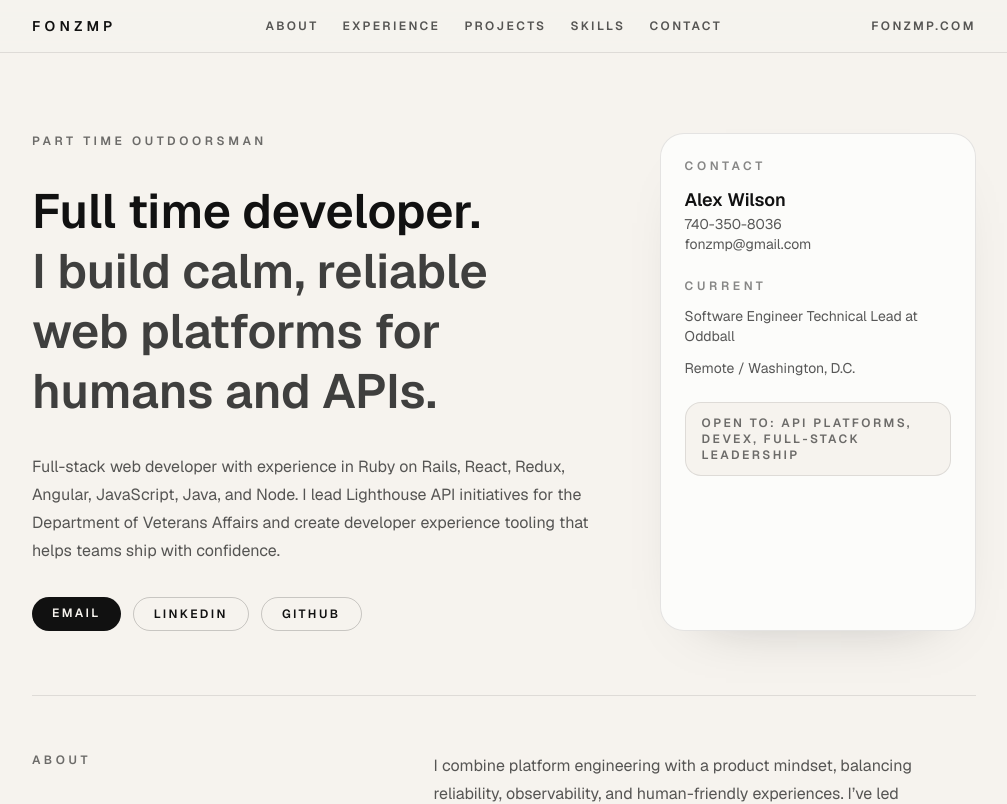
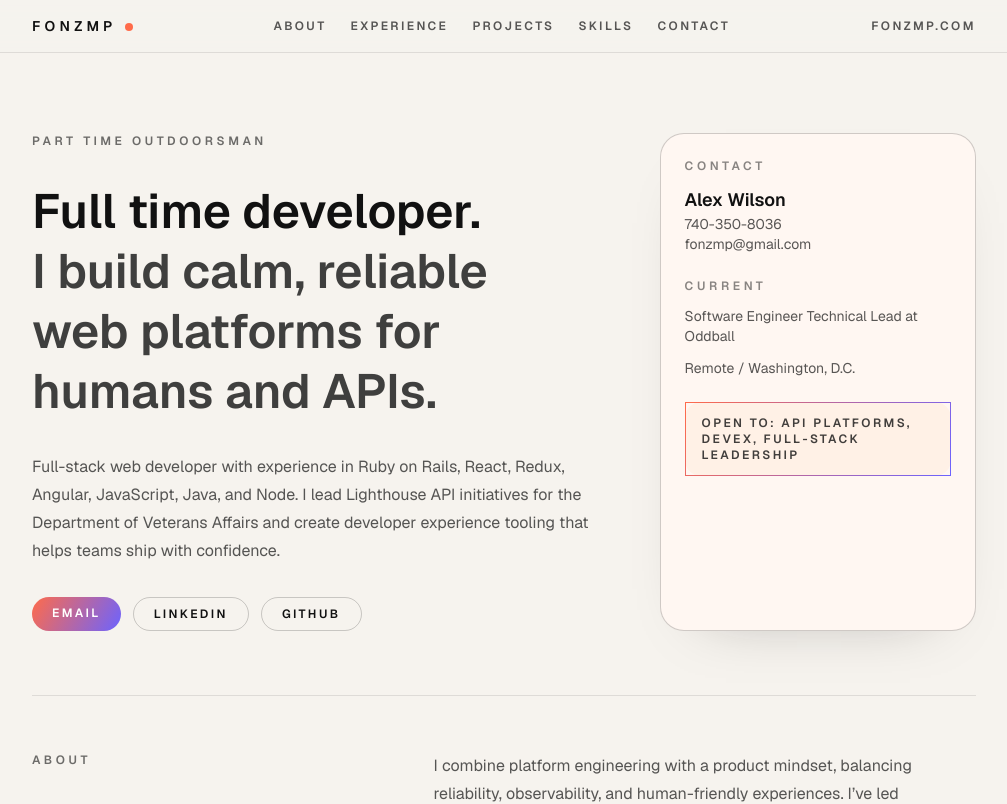
Before and after one commit to FonzMP/fonzmp-website, a Next.js app: page / in a window 1280 px wide. Shown: the top 804 px of the page, without its empty margins (136-1143 px from the left). Built offline with nearby package versions, Linux system fonts and the light colour scheme.

Commit message:
add a bit more pizzazz

```diff
--- a/app/globals.css
+++ b/app/globals.css
@@ -5,6 +5,13 @@
   --foreground: #111111;
   --sand: #f6f3ee;
   --ink: #111111;
+  --accent: #ff6b4a;
+  --accent-2: #6c63ff;
+  --accent-3: #2dd4bf;
+  --accent-soft: #fff0eb;
+  --card: #fff7f2;
+  --card-strong: #fff1e6;
+  --border-strong: rgba(17, 17, 17, 0.2);
 }
 
 @theme inline {
@@ -12,6 +19,12 @@
   --color-foreground: var(--foreground);
   --color-sand: var(--sand);
   --color-ink: var(--ink);
+  --color-accent: var(--accent);
+  --color-accent-2: var(--accent-2);
+  --color-accent-3: var(--accent-3);
+  --color-accent-soft: var(--accent-soft);
+  --color-card: var(--card);
+  --color-card-strong: var(--card-strong);
   --font-sans: var(--font-geist-sans);
   --font-mono: var(--font-geist-mono);
 }
@@ -22,6 +35,13 @@
     --foreground: #ededed;
     --sand: #0a0a0a;
     --ink: #ededed;
+    --accent: #ff7a59;
+    --accent-2: #8b7bff;
+    --accent-3: #5eead4;
+    --accent-soft: #1a1412;
+    --card: #121212;
+    --card-strong: #1a1a1a;
+    --border-strong: rgba(237, 237, 237, 0.2);
   }
 }
 
@@ -29,6 +49,14 @@ body {
   background: var(--background);
   color: var(--foreground);
   font-family: var(--font-geist-sans), Arial, Helvetica, sans-serif;
+  background-image: radial-gradient(
+      circle at 15% 15%,
+      rgba(255, 107, 74, 0.15),
+      transparent 45%
+    ),
+    radial-gradient(circle at 80% 10%, rgba(108, 99, 255, 0.15), transparent 40%),
+    radial-gradient(circle at 75% 85%, rgba(45, 212, 191, 0.2), transparent 45%);
+  background-attachment: fixed;
 }
 
 ::selection {
@@ -39,3 +67,11 @@ body {
 .shadow-soft {
   box-shadow: 0 24px 60px -45px rgba(17, 17, 17, 0.35);
 }
+
+.accent-gradient {
+  background: linear-gradient(120deg, var(--accent), var(--accent-2));
+}
+
+.accent-border {
+  border-image: linear-gradient(120deg, var(--accent), var(--accent-2)) 1;
+}
--- a/app/page.tsx
+++ b/app/page.tsx
@@ -1,9 +1,12 @@
 export default function Home() {
   return (
     <div className="min-h-screen bg-sand text-ink">
-      <header className="sticky top-0 z-40 border-b border-ink/10 bg-sand/80 backdrop-blur">
+      <header className="sticky top-0 z-40 border-b border-ink/10 bg-sand/70 backdrop-blur">
         <div className="mx-auto flex w-full max-w-5xl items-center justify-between px-6 py-4 sm:px-10">
-          <span className="text-sm font-semibold tracking-[0.3em]">FONZMP</span>
+          <span className="text-sm font-semibold tracking-[0.3em]">
+            FONZMP
+            <span className="ml-2 inline-flex h-2 w-2 rounded-full bg-accent align-middle" />
+          </span>
           <nav className="hidden items-center gap-6 text-xs font-semibold uppercase tracking-[0.2em] text-ink/70 sm:flex">
             <a className="transition hover:text-ink" href="#about">
               About
@@ -22,7 +25,7 @@ export default function Home() {
             </a>
           </nav>
           <a
-            className="text-xs font-semibold uppercase tracking-[0.2em] text-ink/70 transition hover:text-ink"
+            className="text-xs font-semibold uppercase tracking-[0.2em] text-ink/70 transition hover:text-accent"
             href="https://fonzmp.com"
             target="_blank"
             rel="noreferrer"
@@ -52,13 +55,13 @@ export default function Home() {
             </p>
             <div className="flex flex-wrap gap-3">
               <a
-                className="rounded-full bg-ink px-5 py-2 text-xs font-semibold uppercase tracking-[0.2em] text-sand transition hover:bg-ink/90"
+                className="accent-gradient rounded-full px-5 py-2 text-xs font-semibold uppercase tracking-[0.2em] text-white shadow-soft transition hover:opacity-90"
                 href="mailto:fonzmp@gmail.com"
               >
                 Email
               </a>
               <a
-                className="rounded-full border border-ink/20 px-5 py-2 text-xs font-semibold uppercase tracking-[0.2em] text-ink transition hover:border-ink/40"
+                className="rounded-full border border-ink/20 px-5 py-2 text-xs font-semibold uppercase tracking-[0.2em] text-ink transition hover:border-accent hover:text-accent"
                 href="https://www.linkedin.com/in/alexander-k-wilson"
                 target="_blank"
                 rel="noreferrer"
@@ -66,7 +69,7 @@ export default function Home() {
                 LinkedIn
               </a>
               <a
-                className="rounded-full border border-ink/20 px-5 py-2 text-xs font-semibold uppercase tracking-[0.2em] text-ink transition hover:border-ink/40"
+                className="rounded-full border border-ink/20 px-5 py-2 text-xs font-semibold uppercase tracking-[0.2em] text-ink transition hover:border-accent-2 hover:text-accent-2"
                 href="https://github.com/fonzmp"
                 target="_blank"
                 rel="noreferrer"
@@ -75,7 +78,7 @@ export default function Home() {
               </a>
             </div>
           </div>
-          <div className="space-y-6 rounded-3xl border border-ink/10 bg-white/70 p-6 shadow-soft">
+          <div className="space-y-6 rounded-3xl border border-ink/20 bg-card p-6 shadow-soft">
             <div>
               <p className="text-xs font-semibold uppercase tracking-[0.3em] text-ink/50">
                 Contact
@@ -93,7 +96,7 @@ export default function Home() {
               </p>
               <p className="text-sm text-ink/70">Remote / Washington, D.C.</p>
             </div>
-            <div className="rounded-2xl border border-ink/10 bg-sand px-4 py-3 text-xs font-semibold uppercase tracking-[0.2em] text-ink/60">
+            <div className="accent-border rounded-2xl border border-border-strong bg-card-strong px-4 py-3 text-xs font-semibold uppercase tracking-[0.2em] text-ink/80">
               Open to: API platforms, DevEx, full-stack leadership
             </div>
           </div>
@@ -220,7 +223,7 @@ export default function Home() {
               Technical Projects
             </p>
             <div className="space-y-6">
-              <div className="rounded-3xl border border-ink/10 bg-white/70 p-6 shadow-soft">
+              <div className="rounded-3xl border border-ink/20 bg-card p-6 shadow-soft">
                 <h3 className="text-lg font-semibold">
                   Department of Veterans Affairs — Lighthouse APIs
                 </h3>
@@ -250,11 +253,11 @@ export default function Home() {
                     silent API or gateway failures.
                   </li>
                 </ul>
-                <p className="mt-4 text-xs font-semibold uppercase tracking-[0.2em] text-ink/50">
+                <p className="mt-4 text-xs font-semibold uppercase tracking-[0.2em] text-accent-2">
                   React · Ruby on Rails · AWS
                 </p>
               </div>
-              <div className="rounded-3xl border border-ink/10 bg-white/70 p-6 shadow-soft">
+              <div className="rounded-3xl border border-ink/20 bg-card p-6 shadow-soft">
                 <h3 className="text-lg font-semibold">Project Work — UI Implementation</h3>
                 <p className="mt-2 text-sm text-ink/60">
                   Adobe Experience Manager · Angular 5 · Java · Spring Boot ·
@@ -284,7 +287,7 @@ export default function Home() {
             <p className="text-xs font-semibold uppercase tracking-[0.3em] text-ink/60">
               Technical Skills
             </p>
-            <div className="flex flex-wrap gap-2 text-sm text-ink/70">
+            <div className="flex flex-wrap gap-2 text-sm text-ink/80">
               {
                 [
                   "Ruby",
@@ -311,7 +314,7 @@ export default function Home() {
                 ].map((skill) => (
                   <span
                     key={skill}
-                    className="rounded-full border border-ink/20 px-3 py-1"
+                    className="rounded-full border border-ink/20 bg-card px-3 py-1"
                   >
                     {skill}
                   </span>
@@ -341,7 +344,7 @@ export default function Home() {
                 </p>
                 <p>Athens, OH</p>
               </div>
-              <div className="rounded-3xl border border-ink/10 bg-white/70 p-6 shadow-soft">
+              <div className="rounded-3xl border border-ink/20 bg-card p-6 shadow-soft">
                 <p className="text-xs font-semibold uppercase tracking-[0.2em] text-ink/50">
                   Let’s build something calm and reliable.
                 </p>
@@ -350,13 +353,13 @@ export default function Home() {
                 </p>
                 <div className="mt-4 flex flex-wrap gap-3">
                   <a
-                    className="rounded-full bg-ink px-4 py-2 text-xs font-semibold uppercase tracking-[0.2em] text-sand"
+                    className="accent-gradient rounded-full px-4 py-2 text-xs font-semibold uppercase tracking-[0.2em] text-white"
                     href="mailto:fonzmp@gmail.com"
                   >
                     Email
                   </a>
                   <a
-                    className="rounded-full border border-ink/20 px-4 py-2 text-xs font-semibold uppercase tracking-[0.2em] text-ink"
+                    className="rounded-full border border-ink/20 px-4 py-2 text-xs font-semibold uppercase tracking-[0.2em] text-ink transition hover:border-accent-2 hover:text-accent-2"
                     href="https://github.com/fonzmp"
                     target="_blank"
                     rel="noreferrer"
@@ -364,7 +367,7 @@ export default function Home() {
                     GitHub
                   </a>
                   <a
-                    className="rounded-full border border-ink/20 px-4 py-2 text-xs font-semibold uppercase tracking-[0.2em] text-ink"
+                    className="rounded-full border border-ink/20 px-4 py-2 text-xs font-semibold uppercase tracking-[0.2em] text-ink transition hover:border-accent hover:text-accent"
                     href="https://www.linkedin.com/in/alexander-k-wilson"
                     target="_blank"
                     rel="noreferrer"
```
